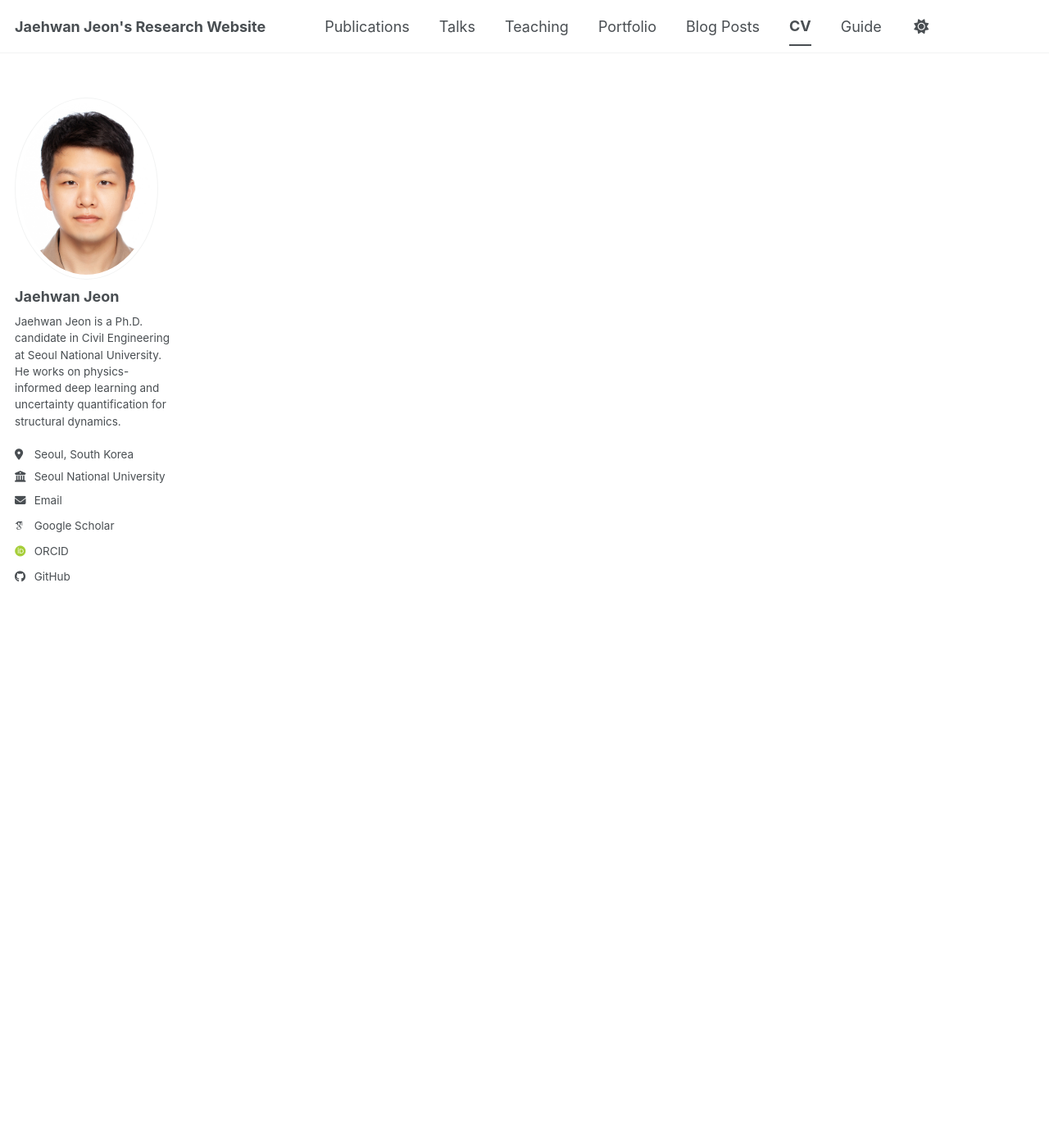
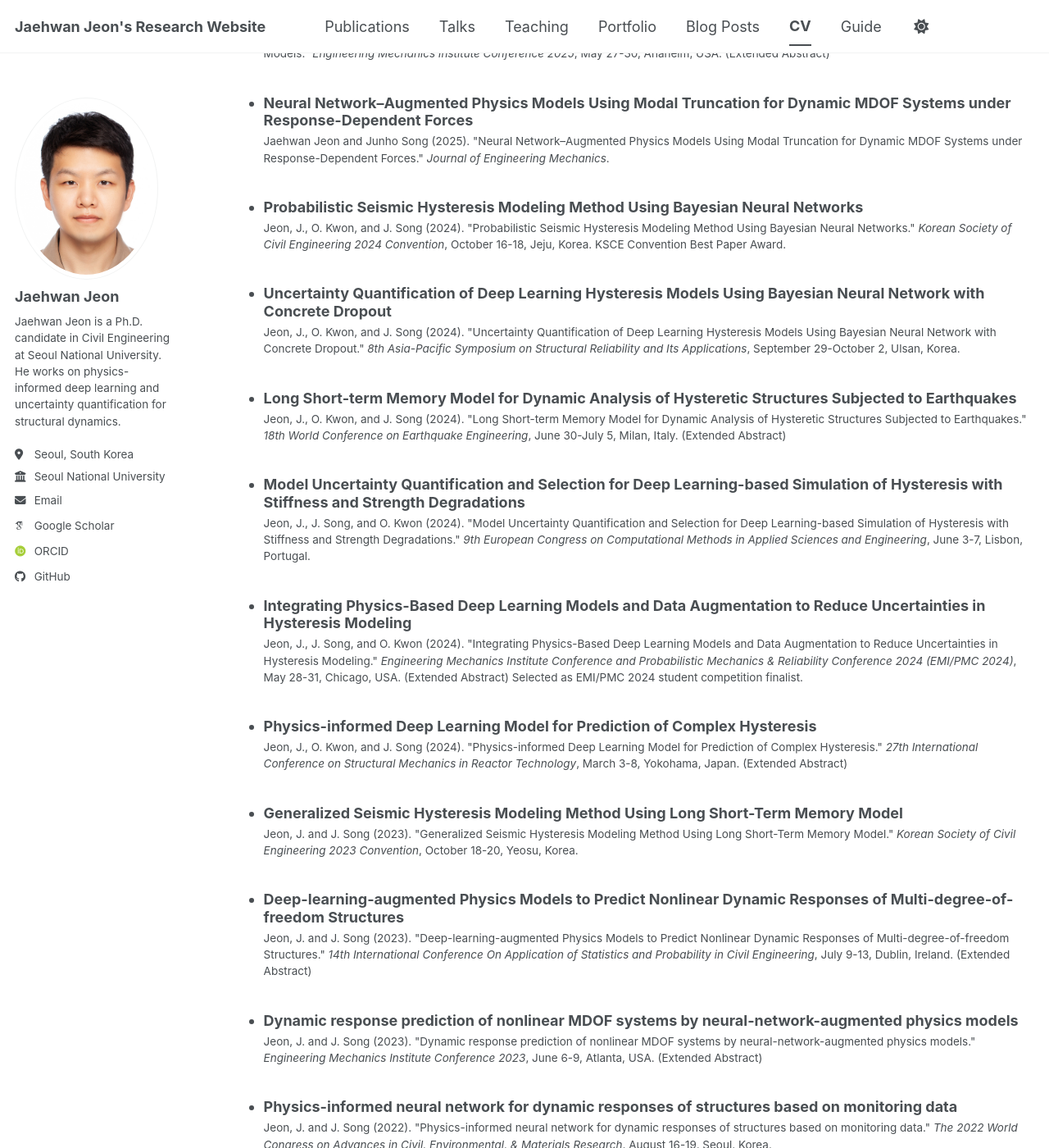
Before and after one commit to JaehwanJeon/JaehwanJeon.github.io, a Jekyll site: the page built from _pages/cv.md, in a window 1280 px wide and 1400 px high, scrolled down 2244 px. Shown: the whole window at 82% size. Built offline with Jekyll 4.4.1, drawn with Linux system fonts in a browser that asks for light colours; some web fonts are replaced; a script bundle is joined from its source files by our own code; library files that are not in the unit come from our copies; some of the changed text lies outside the part shown.

Commit message:
Refactor publications to single _data/publications.yml
- All 24 publications consolidated into _data/publications.yml (one source
  of truth) instead of one .md file per paper; remove _publications/*.md
- publications.html + cv.md render from site.data.publications, grouped by
  category; long citation + download links tucked into collapsible <details>
- archive-single.html: category-aware venue line (under-review/conference
  no longer mislabeled 'Published in')
- drop genuine template placeholder (paper-title-number-5)

Co-Authored-By: Claude Opus 4.7 (1M context) <noreply@anthropic.com>

```diff
--- /dev/null
+++ b/_data/publications.yml
@@ -0,0 +1,278 @@
+# All publications — single source of truth (newest first).
+# Rendered by _pages/publications.html, grouped by site.publication_category.
+# To add a paper: copy a block, edit fields. category must match _config.yml publication_category.
+
+- title: Physics-based Encoder-only Transformer for Unified Modeling and Prediction
+    of Structural Hysteresis
+  category: underreview
+  date: 2026-02-07
+  venue: Submitted to Earthquake Engineering & Structural Dynamics
+  excerpt: This study proposes a Physics-based Encoder-only Transformer (PET) model
+    for unified hysteresis modeling. It incorporates relative positional encoding
+    and physics-informed learning biases based on Drucker’s postulate to ensure physically
+    consistent predictions across diverse structural behaviors.
+  citation: Joo, J., Jeon, J., & Song, J. (2026). &quot;Physics-based Encoder-only
+    Transformer for Unified Modeling and Prediction of Structural Hysteresis.&quot;
+    <i>Earthquake Engineering & Structural Dynamics (Submitted)</i>.
+- title: Ensemble-based Uncertainty Quantification and Decomposition of Probabilistic
+    Surrogate Models Using Bayesian Neural Networks
+  category: underreview
+  date: 2026-01-23
+  venue: Under Review (Draft)
+  excerpt: This study presents a new framework for decomposing predictive uncertainty
+    in ensembles of Bayesian neural networks, systematically separating irreducible
+    randomness from reducible model-form and data-induced uncertainties.
+  citation: Jeon, J., Song, J., & Kwon, O. (2026). &quot;Ensemble-based Uncertainty
+    Quantification and Decomposition of Probabilistic Surrogate Models Using Bayesian
+    Neural Networks.&quot; <i>Draft Manuscript</i>.
+- title: Unified Hysteresis Modeling via Physics-based Deep Learning and Data Augmentation
+  category: manuscripts
+  date: 2026-01-01
+  venue: Earthquake Engineering & Structural Dynamics
+  excerpt: This paper proposes a unified hysteresis modeling framework based on deep
+    learning, leveraging physics-encoded architecture and physics-informed loss functions
+    to capture complex nonlinearities under stochastic excitations.
+  citation: 'Jeon, J., Kwon, O., & Song, J. (2026). &quot;Unified Hysteresis Modeling
+    via Physics-based Deep Learning and Data Augmentation.&quot; <i>Earthquake Engineering
+    & Structural Dynamics</i>. DOI: 10.1002/eqe.70081'
+  paperurl: https://onlinelibrary.wiley.com/doi/full/10.1002/eqe.70081
+- title: Uncertainty Quantification of Ensemble Prediction for Structural Hysteretic
+    Behavior using Bayesian Neural Networks
+  category: conferences
+  date: 2025-11-28
+  venue: Computational Structural Engineering Institute of Korea Annual Conference,
+    Daejeon, Korea
+  excerpt: This paper presents uncertainty quantification methods for ensemble prediction
+    of structural hysteretic behavior using Bayesian neural networks. Received COSEIK
+    Best Paper Presentation Award.
+  citation: Jeon, J., J. Song and O. Kwon (2025). "Uncertainty Quantification of Ensemble
+    Prediction for Structural Hysteretic Behavior using Bayesian Neural Networks."
+    <i>Computational Structural Engineering Institute of Korea Annual Conference</i>,
+    November 28-29, Daejeon, Korea. COSEIK Best Paper Presentation Award.
+- title: Enhancing Uncertainty Quantification in Civil Engineering through Bayesian
+    Neural Network Ensembles
+  category: conferences
+  date: 2025-10-21
+  venue: Civil Engineering Conference in the Asian Region, Jeju, Korea
+  excerpt: This paper explores methods to enhance uncertainty quantification in civil
+    engineering through Bayesian neural network ensembles.
+  citation: Jeon, J., J. Song, and O. Kwon (2025). "Enhancing Uncertainty Quantification
+    in Civil Engineering through Bayesian Neural Network Ensembles." <i>Civil Engineering
+    Conference in the Asian Region</i>, October 21-24, Jeju, Korea.
+- title: Dynamic Analysis of Hysteretic Structures Using Transformer Models with Transfer
+    Learning
+  category: conferences
+  date: 2025-10-21
+  venue: Civil Engineering Conference in the Asian Region, Jeju, Korea
+  excerpt: This paper presents dynamic analysis methods for hysteretic structures
+    using transformer models with transfer learning techniques.
+  citation: Joo, J., Jeon, J. and J. Song (2025). "Dynamic Analysis of Hysteretic
+    Structures Using Transformer Models with Transfer Learning." <i>Civil Engineering
+    Conference in the Asian Region</i>, October 21-24, Jeju, Korea.
+- title: Development of a Transformer-based Unified Hysteretic Behavior Model for
+    Seismic Response Prediction of Nuclear Power Plant Structures
+  category: conferences
+  date: 2025-08-11
+  venue: 2025 Korea Electric Power Industry Code-Week, Busan, Korea
+  excerpt: This paper presents a transformer-based unified hysteretic behavior model
+    for seismic response prediction of nuclear power plant structures.
+  citation: Joo, J., Jeon, J. and J. Song (2025). "Development of a Transformer-based
+    Unified Hysteretic Behavior Model for Seismic Response Prediction of Nuclear Power
+    Plant Structures." <i>2025 Korea Electric Power Industry Code-Week</i>, August
+    11-14, Busan, Korea.
+- title: Physics-Based Transformer Model for Predicting Nonlinear Hysteresis in Structures
+  category: conferences
+  date: 2025-06-01
+  venue: 14th International Conference on Structural Safety and Reliability - ICOSSAR'25,
+    Los Angeles, USA
+  excerpt: This paper presents a physics-based transformer model for predicting nonlinear
+    hysteresis behavior in structures.
+  citation: Joo, J., Jeon, J., and J. Song (2025). "Physics-Based Transformer Model
+    for Predicting Nonlinear Hysteresis in Structures." <i>14th International Conference
+    on Structural Safety and Reliability - ICOSSAR'25</i>, June 1-6, Los Angeles,
+    USA.
+- title: Uncertainty Quantification of Hysteresis Prediction in Structural Dynamics
+    Using Bayesian Neural Networks
+  category: conferences
+  date: 2025-06-01
+  venue: 14th International Conference on Structural Safety and Reliability - ICOSSAR'25,
+    Los Angeles, USA
+  excerpt: This paper presents uncertainty quantification methods for hysteresis prediction
+    in structural dynamics using Bayesian neural networks. Selected as ICOSSAR 2025
+    student competition finalist.
+  citation: Jeon, J., O. Kwon, and J. Song (2025). "Uncertainty Quantification of
+    Hysteresis Prediction in Structural Dynamics Using Bayesian Neural Networks."
+    <i>14th International Conference on Structural Safety and Reliability - ICOSSAR'25</i>,
+    June 1-6, Los Angeles, USA. (Extended Abstract) Selected as ICOSSAR 2025 student
+    competition finalist.
+- title: Bayesian Neural Network Ensembles for Quantifying Uncertainty in Deep Learning-based
+    Surrogate Models
+  category: conferences
+  date: 2025-05-27
+  venue: Engineering Mechanics Institute Conference 2025, Anaheim, USA
+  excerpt: This paper presents Bayesian neural network ensembles for quantifying uncertainty
+    in deep learning-based surrogate models.
+  citation: Jeon, J., J. Song, and O. Kwon (2025). "Bayesian Neural Network Ensembles
+    for Quantifying Uncertainty in Deep Learning-based Surrogate Models." <i>Engineering
+    Mechanics Institute Conference 2025</i>, May 27-30, Anaheim, USA. (Extended Abstract)
+- title: Neural Network–Augmented Physics Models Using Modal Truncation for Dynamic
+    MDOF Systems under Response-Dependent Forces
+  category: manuscripts
+  date: 2025-01-01
+  venue: Journal of Engineering Mechanics
+  excerpt: This paper develops a neural network-augmented physics model for MDOF systems
+    under response-dependent forces using modal truncation.
+  citation: Jaehwan Jeon and Junho Song (2025). "Neural Network–Augmented Physics
+    Models Using Modal Truncation for Dynamic MDOF Systems under Response-Dependent
+    Forces." <i>Journal of Engineering Mechanics</i>.
+  paperurl: https://doi.org/10.1061/JENMDT.EMENG-7845
+- title: Probabilistic Seismic Hysteresis Modeling Method Using Bayesian Neural Networks
+  category: conferences
+  date: 2024-10-16
+  venue: Korean Society of Civil Engineering 2024 Convention, Jeju, Korea
+  excerpt: This paper presents a probabilistic seismic hysteresis modeling method
+    using Bayesian neural networks. Received KSCE Convention Best Paper Award.
+  citation: Jeon, J., O. Kwon, and J. Song (2024). "Probabilistic Seismic Hysteresis
+    Modeling Method Using Bayesian Neural Networks." <i>Korean Society of Civil Engineering
+    2024 Convention</i>, October 16-18, Jeju, Korea. KSCE Convention Best Paper Award.
+- title: Uncertainty Quantification of Deep Learning Hysteresis Models Using Bayesian
+    Neural Network with Concrete Dropout
+  category: conferences
+  date: 2024-09-29
+  venue: 8th Asia-Pacific Symposium on Structural Reliability and Its Applications,
+    Ulsan, Korea
+  excerpt: This paper presents uncertainty quantification methods for deep learning
+    hysteresis models using Bayesian neural networks with concrete dropout.
+  citation: Jeon, J., O. Kwon, and J. Song (2024). "Uncertainty Quantification of
+    Deep Learning Hysteresis Models Using Bayesian Neural Network with Concrete Dropout."
+    <i>8th Asia-Pacific Symposium on Structural Reliability and Its Applications</i>,
+    September 29-October 2, Ulsan, Korea.
+- title: Long Short-term Memory Model for Dynamic Analysis of Hysteretic Structures
+    Subjected to Earthquakes
+  category: conferences
+  date: 2024-06-30
+  venue: 18th World Conference on Earthquake Engineering, Milan, Italy
+  excerpt: This paper presents a Long Short-term Memory model for dynamic analysis
+    of hysteretic structures subjected to earthquake excitations.
+  citation: Jeon, J., O. Kwon, and J. Song (2024). "Long Short-term Memory Model for
+    Dynamic Analysis of Hysteretic Structures Subjected to Earthquakes." <i>18th World
+    Conference on Earthquake Engineering</i>, June 30-July 5, Milan, Italy. (Extended
+    Abstract)
+- title: Model Uncertainty Quantification and Selection for Deep Learning-based Simulation
+    of Hysteresis with Stiffness and Strength Degradations
+  category: conferences
+  date: 2024-06-03
+  venue: 9th European Congress on Computational Methods in Applied Sciences and Engineering,
+    Lisbon, Portugal
+  excerpt: This paper addresses model uncertainty quantification and selection for
+    deep learning-based simulation of hysteresis with stiffness and strength degradations.
+  citation: Jeon, J., J. Song, and O. Kwon (2024). "Model Uncertainty Quantification
+    and Selection for Deep Learning-based Simulation of Hysteresis with Stiffness
+    and Strength Degradations." <i>9th European Congress on Computational Methods
+    in Applied Sciences and Engineering</i>, June 3-7, Lisbon, Portugal.
+- title: Integrating Physics-Based Deep Learning Models and Data Augmentation to Reduce
+    Uncertainties in Hysteresis Modeling
+  category: conferences
+  date: 2024-05-28
+  venue: Engineering Mechanics Institute Conference and Probabilistic Mechanics &
+    Reliability Conference 2024 (EMI/PMC 2024), Chicago, USA
+  excerpt: This paper integrates physics-based deep learning models with data augmentation
+    techniques to reduce uncertainties in hysteresis modeling. Selected as EMI/PMC
+    2024 student competition finalist.
+  citation: Jeon, J., J. Song, and O. Kwon (2024). "Integrating Physics-Based Deep
+    Learning Models and Data Augmentation to Reduce Uncertainties in Hysteresis Modeling."
+    <i>Engineering Mechanics Institute Conference and Probabilistic Mechanics & Reliability
+    Conference 2024 (EMI/PMC 2024)</i>, May 28-31, Chicago, USA. (Extended Abstract)
+    Selected as EMI/PMC 2024 student competition finalist.
+- title: Physics-informed Deep Learning Model for Prediction of Complex Hysteresis
+  category: conferences
+  date: 2024-03-03
+  venue: 27th International Conference on Structural Mechanics in Reactor Technology,
+    Yokohama, Japan
+  excerpt: This paper presents a physics-informed deep learning model for predicting
+    complex hysteresis behavior in structures.
+  citation: Jeon, J., O. Kwon, and J. Song (2024). "Physics-informed Deep Learning
+    Model for Prediction of Complex Hysteresis." <i>27th International Conference
+    on Structural Mechanics in Reactor Technology</i>, March 3-8, Yokohama, Japan.
+    (Extended Abstract)
+- title: Generalized Seismic Hysteresis Modeling Method Using Long Short-Term Memory
+    Model
+  category: conferences
+  date: 2023-10-18
+  venue: Korean Society of Civil Engineering 2023 Convention, Yeosu, Korea
+  excerpt: This paper presents a generalized seismic hysteresis modeling method using
+    Long Short-Term Memory models.
+  citation: Jeon, J. and J. Song (2023). "Generalized Seismic Hysteresis Modeling
+    Method Using Long Short-Term Memory Model." <i>Korean Society of Civil Engineering
+    2023 Convention</i>, October 18-20, Yeosu, Korea.
+- title: Deep-learning-augmented Physics Models to Predict Nonlinear Dynamic Responses
+    of Multi-degree-of-freedom Structures
+  category: conferences
+  date: 2023-07-09
+  venue: 14th International Conference On Application of Statistics and Probability
+    in Civil Engineering, Dublin, Ireland
+  excerpt: This paper introduces deep-learning-augmented physics models for predicting
+    nonlinear dynamic responses of multi-degree-of-freedom structures.
+  citation: Jeon, J. and J. Song (2023). "Deep-learning-augmented Physics Models to
+    Predict Nonlinear Dynamic Responses of Multi-degree-of-freedom Structures." <i>14th
+    International Conference On Application of Statistics and Probability in Civil
+    Engineering</i>, July 9-13, Dublin, Ireland. (Extended Abstract)
+- title: Dynamic response prediction of nonlinear MDOF systems by neural-network-augmented
+    physics models
+  category: conferences
+  date: 2023-06-06
+  venue: Engineering Mechanics Institute Conference 2023, Atlanta, USA
+  excerpt: This paper presents neural-network-augmented physics models for predicting
+    dynamic responses of nonlinear multi-degree-of-freedom systems.
+  citation: Jeon, J. and J. Song (2023). "Dynamic response prediction of nonlinear
+    MDOF systems by neural-network-augmented physics models." <i>Engineering Mechanics
+    Institute Conference 2023</i>, June 6-9, Atlanta, USA. (Extended Abstract)
+- title: Physics-informed neural network for dynamic responses of structures based
+    on monitoring data
+  category: conferences
+  date: 2022-08-16
+  venue: The 2022 World Congress on Advances in Civil, Environmental, & Materials
+    Research, Seoul, Korea
+  excerpt: This paper presents a physics-informed neural network approach for predicting
+    dynamic responses of structures using monitoring data.
+  citation: Jeon, J. and J. Song (2022). "Physics-informed neural network for dynamic
+    responses of structures based on monitoring data." <i>The 2022 World Congress
+    on Advances in Civil, Environmental, & Materials Research</i>, August 16-19, Seoul,
+    Korea.
+- title: Prediction of dynamic responses of structures using neural network augmented
+    physics model
+  category: conferences
+  date: 2022-04-13
+  venue: Computational Structural Engineering Institute of Korea 2022 Annual Conference,
+    Jeju, Korea
+  excerpt: This paper presents prediction methods for dynamic responses of structures
+    using neural network augmented physics models.
+  citation: Jeon, J. and J. Song (2022). "Prediction of dynamic responses of structures
+    using neural network augmented physics model." <i>Computational Structural Engineering
+    Institute of Korea 2022 Annual Conference</i>, April 13-15, Jeju, Korea.
+- title: Development of Artificial Neural Network to Estimate Nonlinear Damping Force
+    Under Wind Loadings Using Acceleration and Force Data - Focusing on Small Damping
+    Force Identification
+  category: conferences
+  date: 2021-11-26
+  venue: 'Korean Institute of Bridge and Structural Engineers 2021 Conference: Digital
+    Twin Technology in Infrastructure: Design, Construction, and Maintenance'
+  excerpt: This paper focuses on developing an artificial neural network for estimating
+    nonlinear damping force, particularly for small damping force identification.
+  citation: 'Jeon, J. and J. Song (2021). "Development of Artificial Neural Network
+    to Estimate Nonlinear Damping Force Under Wind Loadings Using Acceleration and
+    Force Data - Focusing on Small Damping Force Identification." <i>Korean Institute
+    of Bridge and Structural Engineers 2021 Conference: Digital Twin Technology in
+    Infrastructure: Design, Construction, and Maintenance</i>, November 26, Virtual
+    conference.'
+- title: Development of Artificial Neural Network to Estimate Damping Force Under
+    Wind Loadings Using Acceleration and Force Data
+  category: conferences
+  date: 2021-10-20
+  venue: Korean Society of Civil Engineers 2021 Convention, Gwangju, Korea
+  excerpt: This paper presents an artificial neural network approach to estimate damping
+    force under wind loadings using acceleration and force data.
+  citation: Jeon, J. and J. Song (2021). "Development of Artificial Neural Network
+    to Estimate Damping Force Under Wind Loadings Using Acceleration and Force Data."
+    <i>Korean Society of Civil Engineers 2021 Convention</i>, October 20-22, Gwangju,
+    Korea.
--- a/_pages/cv.md
+++ b/_pages/cv.md
@@ -43,8 +43,8 @@ Skills
 
 Publications
 ======
-  <ul>{% for post in site.publications reversed %}
-    {% include archive-single-cv.html %}
+  <ul>{% for p in site.data.publications %}
+    <li><div class="archive__item"><h3 class="archive__item-title">{{ p.title }}</h3>{% if p.citation %}<p class="archive__item-excerpt">{{ p.citation }}</p>{% endif %}</div></li>
   {% endfor %}</ul>
 
 Talks
```
Also changed, not shown: _includes/archive-single.html (+7 -1 lines), _pages/publications.html (+37 -20 lines).
